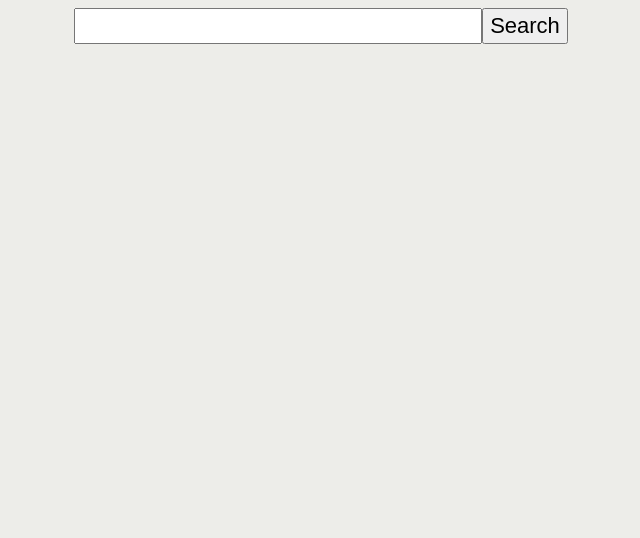
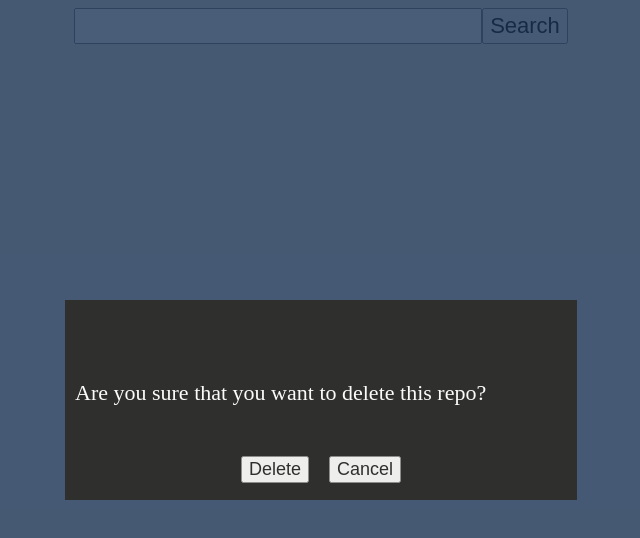
Before and after one commit to mohdasaadeh/git-repo-finder, a React (Create React App) app: page /1/delete in a window 1280 px wide. Shown: the top 538 px of the page, without its empty margins (319-959 px from the left). Built offline with nearby package versions, Linux system fonts and the light colour scheme.

Commit message:
Creating the repo delete modal and functionality

```diff
--- a/package.json
+++ b/package.json
@@ -11,6 +11,7 @@
     "react": "^18.2.0",
     "react-dom": "^18.2.0",
     "react-redux": "^8.0.2",
+    "react-router-dom": "^6.3.0",
     "react-scripts": "5.0.1",
     "redux": "^4.2.0",
     "web-vitals": "^2.1.4"
--- a/src/components/App.js
+++ b/src/components/App.js
@@ -1,16 +1,37 @@
 import React from 'react';
+import { BrowserRouter, Routes, Route } from 'react-router-dom';
 
 import Search from './Search';
 import RepoList from './RepoList';
 import '../css/styles.css';
+import DeleteModal from './DeleteModal';
 
 function App() {
   return (
     <div>
-      <Search />
-      <div className="card-list">
-        <RepoList />
-      </div>
+      <BrowserRouter>
+        <Routes>
+          <Route
+            path="/"
+            element={
+              <>
+                <Search />
+                <RepoList />
+              </>
+            }
+          />
+          <Route
+            path="/:id/delete"
+            element={
+              <>
+                <Search />
+                <RepoList />
+                <DeleteModal />
+              </>
+            }
+          />
+        </Routes>
+      </BrowserRouter>
     </div>
   );
 }
--- /dev/null
+++ b/src/components/DeleteModal.js
@@ -0,0 +1,47 @@
+import React from 'react';
+import { useParams, useNavigate } from 'react-router-dom';
+import { connect } from 'react-redux';
+import PropTypes from 'prop-types';
+
+import '../css/styles.css';
+import { deleteRepo } from '../actions';
+
+const DeleteModal = ({ deleteRepo }) => {
+  const { id } = useParams();
+
+  const navigate = useNavigate();
+
+  const handleCancel = () => {
+    navigate('/');
+  };
+
+  const handleDelete = () => {
+    deleteRepo(id);
+
+    navigate('/');
+  };
+
+  return (
+    <div className="modal">
+      <div className="modal-box">
+        <p className="modal-message">
+          Are you sure that you want to delete this repo?
+        </p>
+        <div className="modal-action">
+          <button className="modal-btn" onClick={handleDelete}>
+            Delete
+          </button>
+          <button className="modal-btn" onClick={handleCancel}>
+            Cancel
+          </button>
+        </div>
+      </div>
+    </div>
+  );
+};
+
+DeleteModal.propTypes = {
+  deleteRepo: PropTypes.func.isRequired
+};
+
+export default connect(null, { deleteRepo })(DeleteModal);
--- a/src/components/Dropdown.js
+++ b/src/components/Dropdown.js
@@ -8,14 +8,14 @@ import '../css/styles.css';
 const Dropdown = ({ result, createRepo }) => {
   useEffect(() => {
     if (JSON.stringify(result) !== JSON.stringify({})) {
-      document.querySelector('.dropdown').classList.add('active-dropdown');
+      document.querySelector('.dropdown').classList.add('active-block');
     }
   }, [result]);
 
   const handleSelection = event => {
     event.preventDefault();
 
-    document.querySelector('.dropdown').classList.remove('active-dropdown');
+    document.querySelector('.dropdown').classList.remove('active-block');
 
     createRepo(result);
   };
@@ -23,11 +23,11 @@ const Dropdown = ({ result, createRepo }) => {
   const handleClose = event => {
     event.preventDefault();
 
-    document.querySelector('.dropdown').classList.remove('active-dropdown');
+    document.querySelector('.dropdown').classList.remove('active-block');
   };
 
   return (
-    <div className="dropdown inactive-dropdown">
+    <div className="dropdown inactive">
       <div className="dropdown-close-btn">
         <a href="#" className="close-btn" onClick={() => handleClose(event)}>
           &times;
--- a/src/components/RepoCard.js
+++ b/src/components/RepoCard.js
@@ -1,10 +1,12 @@
 import React from 'react';
 import PropTypes from 'prop-types';
+import { Link } from 'react-router-dom';
 
 import '../css/styles.css';
 
 const RepoCard = ({ repo }) => {
   const {
+    id,
     full_name,
     owner,
     stargazers_count,
@@ -60,8 +62,10 @@ const RepoCard = ({ repo }) => {
         <span>License: </span>
         {license.spdx_id}
       </div>
-      <div className="card-item">
-        <button className="card-btn">Delete</button>
+      <div className="card-action">
+        <Link to={`/${id}/delete`}>
+          <button className="card-btn">Delete</button>
+        </Link>
       </div>
     </div>
   );
--- a/src/components/RepoList.js
+++ b/src/components/RepoList.js
@@ -5,12 +5,16 @@ import RepoCard from './RepoCard';
 
 const RepoList = ({ repos }) => {
   const renderRepos = () => {
-    return Object.values(repos).map(repo => (
+    const repoArray = Object.values(repos).map(repo => (
       <RepoCard key={repo.id} repo={repo} />
     ));
+
+    return repoArray.sort(
+      (a, b) => b.props.repo.addedAt - a.props.repo.addedAt
+    );
   };
 
-  return renderRepos();
+  return <div className="card-list">{renderRepos()}</div>;
 };
 
 RepoList.propTypes = {
--- a/src/css/styles.css
+++ b/src/css/styles.css
@@ -27,7 +27,7 @@ body {
   transform: translateX(-50%);
   z-index: 1;
   background-color: #2b2d42;
-  font-size: 20px;
+  font-size: 18px;
 }
 .search-container .dropdown a {
   text-decoration: none;
@@ -41,7 +41,7 @@ body {
   justify-content: flex-end;
 }
 .search-container .dropdown-close-btn .close-btn {
-  font-size: 20px;
+  font-size: 18px;
   font-weight: bold;
 }
 .search-container .dropdown-item {
@@ -63,6 +63,10 @@ body {
   display: flex;
   justify-content: space-between;
 }
+.card-action {
+  display: flex;
+  justify-content: center;
+}
 .card img {
   width: 10%;
 }
@@ -81,10 +85,45 @@ body {
   flex-wrap: wrap;
 }
 
-.inactive-dropdown {
+.inactive {
   display: none;
 }
 
-.active-dropdown {
+.active-block {
   display: block;
+}
+
+.modal {
+  background-color: #1d3557;
+  position: absolute;
+  height: 100%;
+  width: 100%;
+  z-index: 2;
+  top: 0;
+  left: 0;
+  opacity: 0.8;
+  display: flex;
+  justify-content: center;
+  align-items: center;
+}
+.modal-box {
+  background-color: black;
+  position: absolute;
+  height: 25%;
+  width: 40%;
+}
+.modal-message {
+  color: white;
+  margin-top: 80px;
+  margin-left: 10px;
+  font-size: 22px;
+}
+.modal-action {
+  display: flex;
+  justify-content: center;
+  margin-top: 50px;
+}
+.modal-btn {
+  margin: 0 10px;
+  font-size: 18px;
 }/*# sourceMappingURL=styles.css.map */
--- a/src/reducers/repoReducer.js
+++ b/src/reducers/repoReducer.js
@@ -3,9 +3,17 @@ import _ from 'lodash';
 import { CREATE_REPO, DELETE_REPO } from '../actions/types';
 
 const repoReducer = (state = {}, action) => {
+  let repo;
+
+  if (action.payload && typeof action.payload !== 'string') {
+    repo = action.payload;
+
+    repo['addedAt'] = Date.now();
+  }
+
   switch (action.type) {
     case CREATE_REPO:
-      return { ...state, [action.payload.id]: action.payload };
+      return { ...state, [action.payload.id]: repo };
     case DELETE_REPO:
       return _.omit(state, action.payload);
     default:
--- a/src/scss/styles.scss
+++ b/src/scss/styles.scss
@@ -1,3 +1,6 @@
+$primary-font: 18px;
+$header-font: 22px;
+
 body {
   background-color: #edede9;
 }
@@ -14,11 +17,11 @@ body {
     input {
       height: 30px;
       width: 400px;
-      font-size: 22px;
+      font-size: $header-font;
     }
 
     button {
-      font-size: 22px;
+      font-size: $header-font;
     }
   }
 
@@ -30,7 +33,7 @@ body {
     transform: translateX(-50%);
     z-index: 1;
     background-color: #2b2d42;
-    font-size: 20px;
+    font-size: $primary-font;
 
     a {
       text-decoration: none;
@@ -46,7 +49,7 @@ body {
       justify-content: flex-end;
 
       .close-btn {
-        font-size: 20px;
+        font-size: $primary-font;
         font-weight: bold;
       }
     }
@@ -65,12 +68,17 @@ body {
   background-color: #e63946;
   border: 1px solid;
   border-radius: 3px;
-  font-size: 18px;
+  font-size: $primary-font;
   padding: 0 5px;
 
   &-item {
     display: flex;
     justify-content: space-between;
+  }
+
+  &-action {
+    display: flex;
+    justify-content: center;
   }
 
   img {
@@ -83,7 +91,7 @@ body {
   }
 
   span {
-    font-size: 22px;
+    font-size: $header-font;
     font-weight: bold;
   }
 }
@@ -94,10 +102,49 @@ body {
   flex-wrap: wrap;
 }
 
-.inactive-dropdown {
+.inactive {
   display: none;
 }
 
-.active-dropdown {
+.active-block {
   display: block;
 }
+
+.modal {
+  background-color: #1d3557;
+  position: absolute;
+  height: 100%;
+  width: 100%;
+  z-index: 2;
+  top: 0;
+  left: 0;
+  opacity: 0.8;
+  display: flex;
+  justify-content: center;
+  align-items: center;
+
+  &-box {
+    background-color: black;
+    position: absolute;
+    height: 25%;
+    width: 40%;
+  }
+
+  &-message {
+    color: white;
+    margin-top: 80px;
+    margin-left: 10px;
+    font-size: $header-font;
+  }
+
+  &-action {
+    display: flex;
+    justify-content: center;
+    margin-top: 50px;
+  }
+
+  &-btn {
+    margin: 0 10px;
+    font-size: $primary-font;
+  }
+}
```
Also changed, not shown: 2 other files (tests, documents, lock files or other folders).
